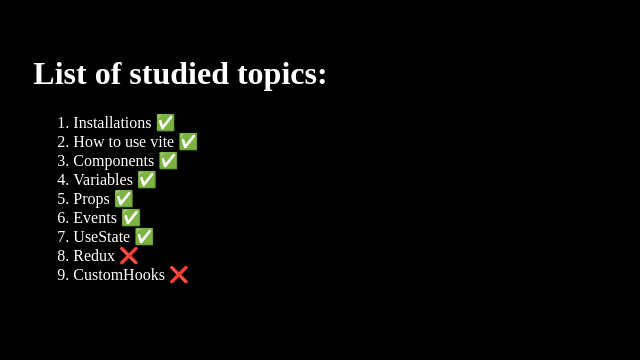
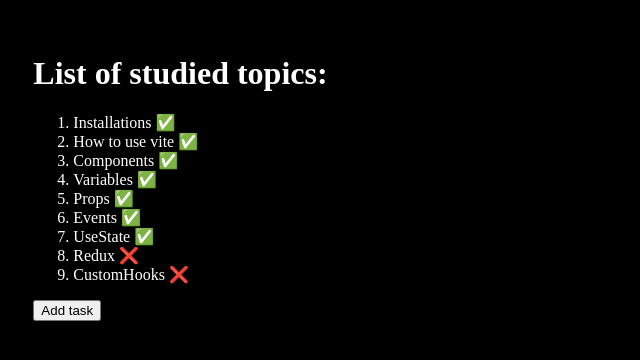
Before and after one commit to PleitesGC-12/React-Learning, a React (Vite) app: page / in a window 1280 px wide. Shown: the top 360 px of the page, without its empty margins (0-640 px from the left). Built offline with nearby package versions, Linux system fonts and the light colour scheme.

Commit message:
feat: Implement a function to add a task

```diff
--- a/src/ListApp.jsx
+++ b/src/ListApp.jsx
@@ -5,6 +5,7 @@ const Item = ({name, viewed}) => {
         <li>{name} {viewed ? "✅" : "❌"}</li>
     )
 }
+
 
 // practicing map
 const ListApp = () => {
@@ -23,6 +24,10 @@ const ListApp = () => {
 
     const [array, setArray] = useState(sectionList)
 
+    const addTask = () => {
+        setArray([...array, {name: "new", viewed: false} ])
+    }
+
     return (
         <div>
             <h1>List of studied topics:</h1>
@@ -30,6 +35,8 @@ const ListApp = () => {
                 {/* In this part we render every item for the list */}
                 {array.map(item => <Item key={item.name} name={item.name} viewed={item.viewed}></Item>)}
             </ol>
+
+            <button onClick={addTask}>Add task</button>
         </div>
     )
 
```
